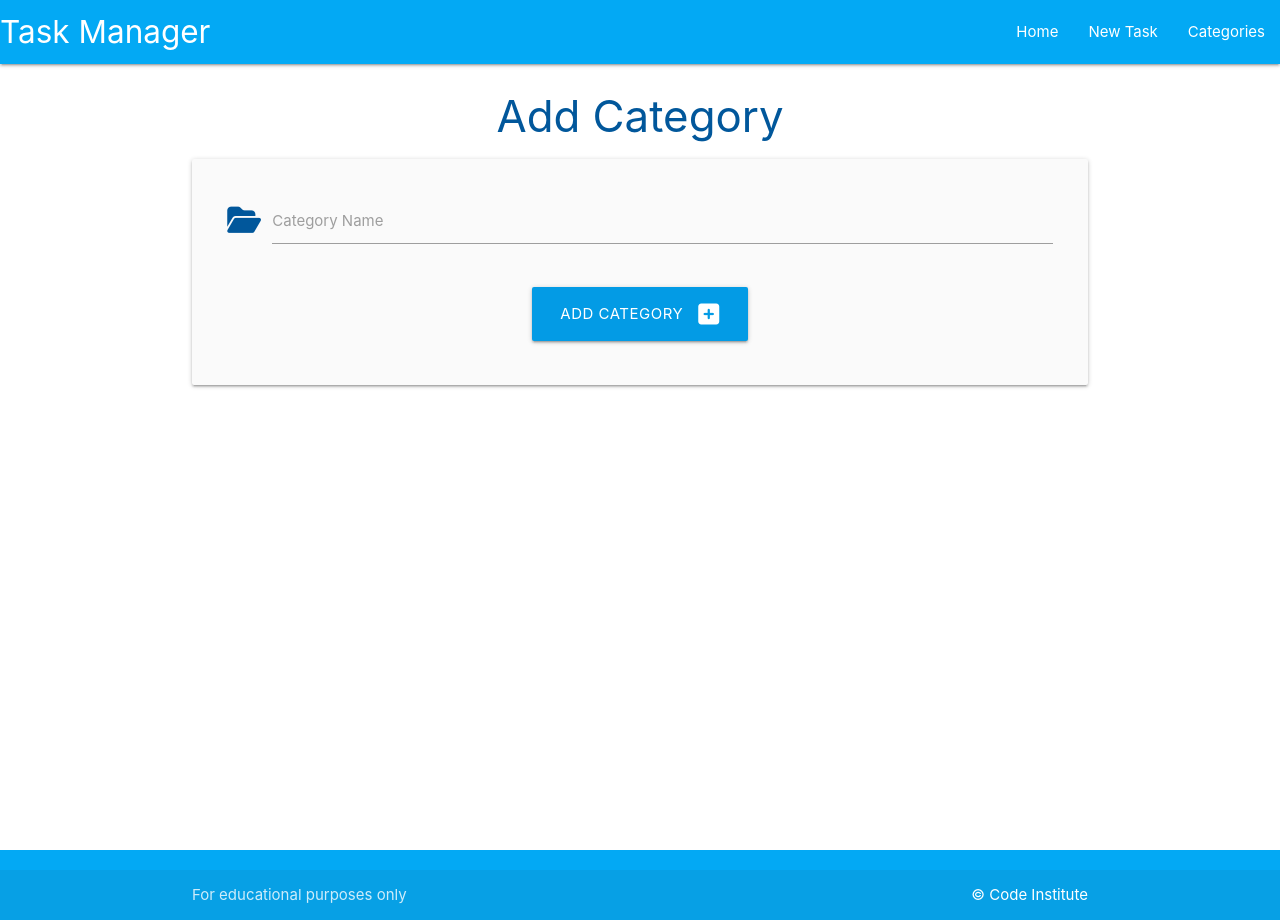
After one commit to jdj0/task-manager-2, a Flask app: page /add_category in a window 1280 px wide. The commit adds this page. Run offline with Flask 2, Linux system fonts and the light colour scheme; some libraries are stand-ins or nearby versions.

Commit message:
Add an 'Add category' button and function

```diff
--- a/taskmanager/routes.py
+++ b/taskmanager/routes.py
@@ -1,7 +1,22 @@
-from flask import render_template
+from flask import render_template, request, redirect, url_for
 from taskmanager import app, db
 from taskmanager.models import Category, Task
 
 @app.route("/")
 def home():
     return render_template("tasks.html")
+
+
+@app.route("/categories")
+def categories():
+    return render_template("categories.html")
+
+
+@app.route("/add_category", methods=["GET", "POST"])
+def add_category():
+    if request.method == "POST":
+        category = Category(category_name=request.form.get("category_name"))
+        db.session.add(category)
+        db.session.commit()
+        return redirect(url_for("categories"))
+    return render_template("add_category.html")
--- /dev/null
+++ b/taskmanager/templates/add_category.html
@@ -0,0 +1,27 @@
+{% extends "base.html" %}
+{% block content %}
+
+<h3 class="light-blue-text text-darken-4 center-align">Add Category</h3>
+
+<div class="row card-panel grey lighten-5">
+    <form class="col s12" method="POST" action="{{ url_for('add_category') }}">
+        <!-- category name-->
+        <div class="row">
+            <div class="input-field col s12">
+                <i class="fas fa-folder-open prefix light-blue-text text-darken-4"></i>
+                <input  id="category_name" name="category_name" minlength="3" maxlength="25" type="text" class="validate" required>
+                <label for="category_name">Category Name</label>
+            </div>
+        </div>
+        <!-- submit button-->
+        <div class="row">
+            <div class="col s12 center-align">
+                <button type="submit" class="btn-large light-blue darken-1">
+                    Add Category <i class="fas fa-plus-square right"></i>
+                </button>
+            </div>
+        </div>
+    </form>
+</div>
+
+{% endblock %}
--- a/taskmanager/templates/base.html
+++ b/taskmanager/templates/base.html
@@ -18,14 +18,14 @@
 
     <header>
         <!-- top navbar -->
-        <nav>
-            <div class="red accent-2">
+        <nav class="light-blue text-darken-1">
+            <div class="light-blue text-darken-3">
                 <a href="{{ url_for('home') }}" class="brand-logo">Task Manager</a>
                 <a href="#" data-target="mobile-demo" class="sidenav-trigger"><i class="fas fa-bars">menu</i></a>
                 <ul class="right hide-on-med-and-down">
                     <li><a href="{{ url_for('home') }}">Home</a></li>
                     <li><a href="">New Task</a></li>
-                    <li><a href="">Categories</a></li>
+                    <li><a href="{{ url_for('categories') }}">Categories</a></li>
                 </ul>
             </div>
         </nav>
@@ -34,7 +34,7 @@
         <ul class="sidenav" id="mobile-demo">
             <li><a href="{{ url_for('home') }}">Home</a></li>
             <li><a href="">New Task</a></li>
-            <li><a href="">Categories</a></li>
+            <li><a href="{{ url_for('categories') }}">Categories</a></li>
         </ul>
     </header>
 
@@ -43,7 +43,7 @@
         {% endblock %}
     </main>
 
-    <footer class="page-footer red accent-1">
+    <footer class="page-footer light-blue text-darken-3">
         <div class="footer-copyright">
           <div class="container">
           For educational purposes only
```
Also changed, not shown: taskmanager/templates/categories.html (added, +14 -0 lines).
